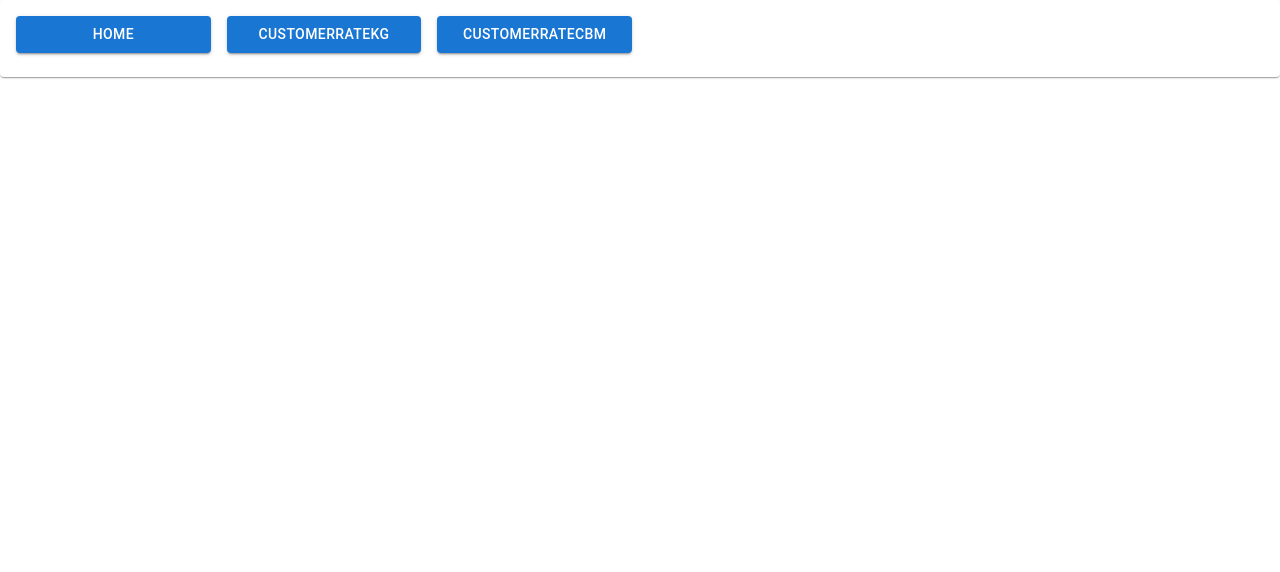
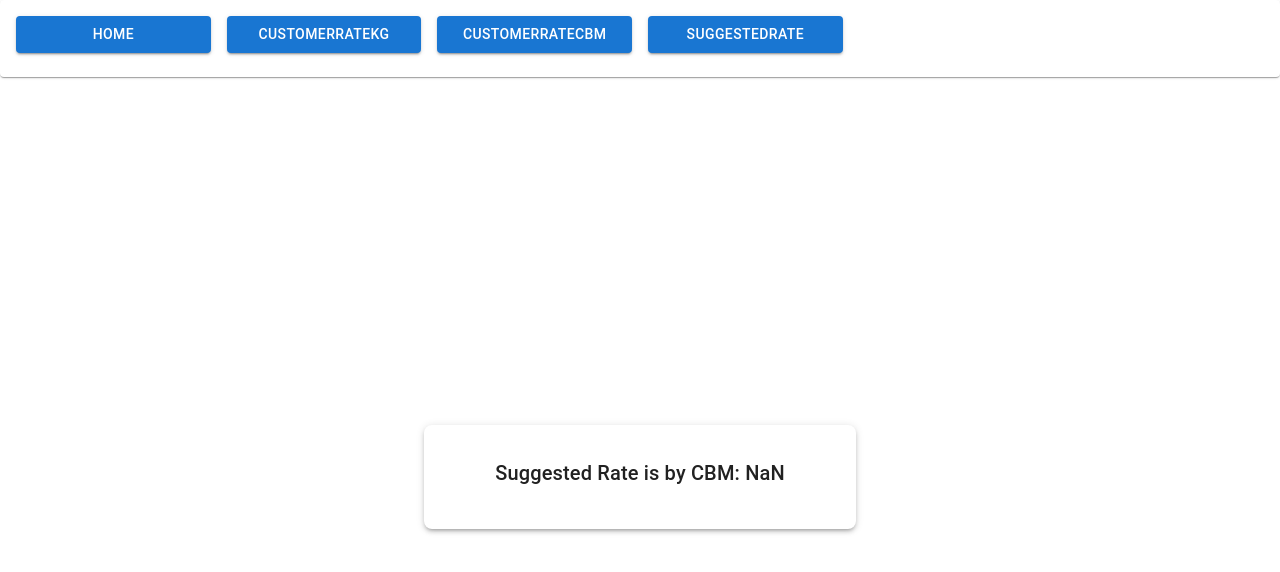
Before and after one commit to irfanshaikh2025/AppuProApp, a React (Create React App) app: page /suggestedrate in a window 1280 px wide. Shown: the top 572 px of the page. Built offline with nearby package versions, Linux system fonts and the light colour scheme.

Commit message:
kg,cbm summery added

```diff
--- a/src/components/CustomerRateCBM.jsx
+++ b/src/components/CustomerRateCBM.jsx
@@ -24,7 +24,7 @@ export const CustomerRateCBM = () => {
       payload
     }
     dispatch(action);
-    navigate("/")
+    navigate("/suggestedrate")
     }
 
   const handleCancel = () => {
--- a/src/components/Home.jsx
+++ b/src/components/Home.jsx
@@ -6,7 +6,7 @@ import { Card, CardContent, Grid, Typography } from "@mui/material";
  export const Home = () =>{
     return(
         <React.Fragment>
-            <Typography variant="h4" align="center" gutterBottom>
+            <Typography variant="h2" align="center">
                 Appu Imports Services
             </Typography>
         </React.Fragment>
--- a/src/components/Landing.jsx
+++ b/src/components/Landing.jsx
@@ -4,6 +4,7 @@ import { Home } from "./Home";
 import { CustomerRateKG } from "./CustomerRateKG";
 import { CustomerRateCBM } from "./CustomerRateCBM";
 import { NavList } from "./Navlist";
+import { SuggestedRate } from "./SuggestedRate";
 
 
 export const Landing = () =>{
@@ -15,6 +16,7 @@ export const Landing = () =>{
             <Route path="/" element={<Home/>} />
             <Route path="/customerratekg" element={<CustomerRateKG/>} />
             <Route path="/customerratecbm" element={<CustomerRateCBM/>} />
+            <Route path="/suggestedrate" element={<SuggestedRate/>} />
         </Routes>
         </BrowserRouter>
 
--- a/src/components/Navlist.jsx
+++ b/src/components/Navlist.jsx
@@ -13,6 +13,7 @@ export const NavList = () =>{
                         <NavItem path="/" title="Home" />
                         <NavItem path="/customerratekg" title="CustomerRateKG" />
                         <NavItem path="/customerratecbm" title="CustomerRateCBM" />
+                        <NavItem path="/suggestedrate" title="SuggestedRate" />
                     </Grid>
                 </CardContent>
             </Card>
--- /dev/null
+++ b/src/components/SuggestedRate.jsx
@@ -0,0 +1,23 @@
+import React from "react";
+import { Card, CardContent, Typography, Box } from "@mui/material";
+import { getSuggestedRate } from "./constant";
+import {useSelector} from "react-redux"
+
+
+export const SuggestedRate = () =>{
+    const Selbyweight = useSelector((state)=>state.transportReducer.byweight);
+    const Selbycbm = useSelector((state)=>state.transportReducer.bycbm);
+
+    const Suggested = getSuggestedRate(Selbyweight, Selbycbm);
+    return(
+        <Box sx={{display:"flex", justifyContent:"center", alignItems:"center", height:"100vh"}}>
+            <Card sx={{width:400, p:2, boxShadow:3, borderRadius:2}}>
+                <CardContent>
+                    <Typography variant="h6" sx={{textAlign:"center"}}>
+                        {Suggested ||  "Enter KG or CBM values to get Suggested Rate"}
+                    </Typography>
+                </CardContent>
+            </Card>
+        </Box>
+    )
+}
--- a/src/components/constant.js
+++ b/src/components/constant.js
@@ -1,4 +1,13 @@
-const getSuggestedRate = () => {
-  // Logic to determine suggested rate
-  return "Suggested Rate";
+export const getSuggestedRate = (byweight, bycbm) => {
+
+if(!byweight || !bycbm)
+  return "Data not available";
+
+const weightTotal = byweight.kg * byweight.customerRate;
+const cbmTotal = bycbm.cbm * bycbm.customerRate;
+
+return weightTotal > cbmTotal
+  ? `Suggested Rate is by Weight: ${weightTotal.toFixed(2)}`
+  : `Suggested Rate is by CBM: ${cbmTotal.toFixed(2)}`;
+
 }
```
